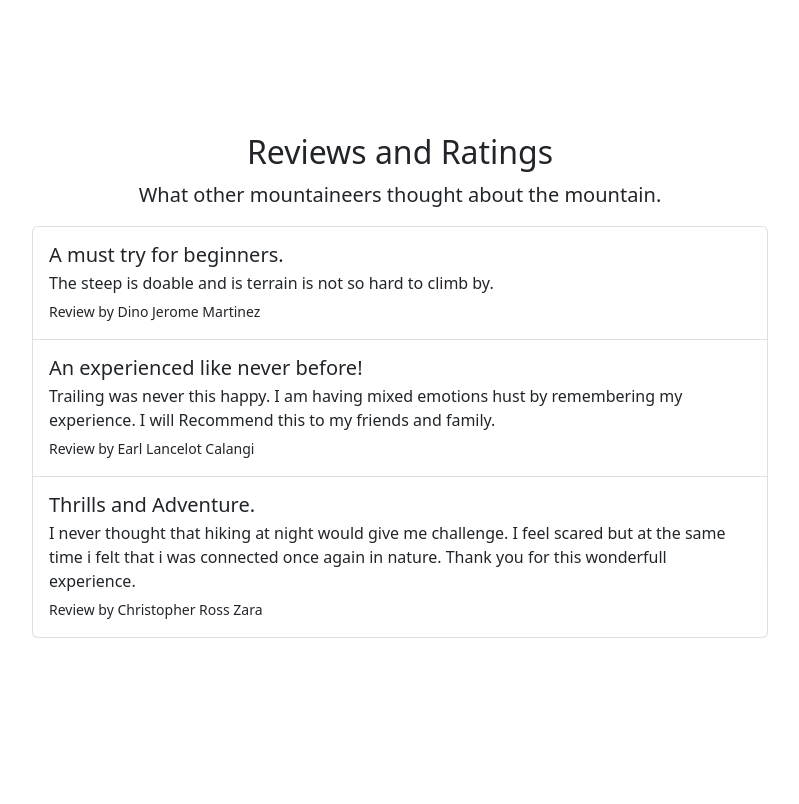
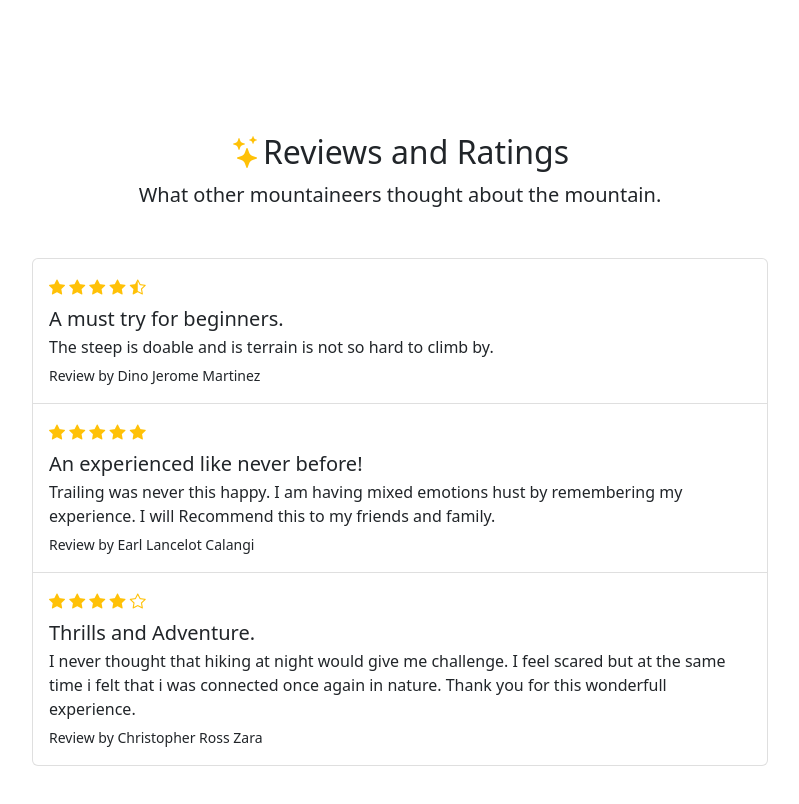
Before and after one commit to DAnoche/WD32P-MP1, a website built with webpack: page app/index.html in a window 1280 px wide. Shown: the part 4007-4811 px from the top of the page, without its empty margins (240-1039 px from the left). Before the commit the page ends 4705 px from the top, so only its background shows below. Built offline with nearby package versions, Linux system fonts and the light colour scheme.

Commit message:
Add star icons with colors

```diff
--- a/app/assets/scripts/app.js
+++ b/app/assets/scripts/app.js
@@ -1,6 +1,7 @@
 // Import our custom CSS
 import "../styles/styles.scss";
 import "../styles/styles.css";
+import "bootstrap-icons/font/bootstrap-icons.css";
 
 // Import all of Bootstrap's JS
 import * as bootstrap from "bootstrap";
--- a/app/index.html
+++ b/app/index.html
@@ -271,17 +271,24 @@
     <section id="reviews" class="bg-light">
       <div class="container-lg">
         <div class="text-center">
-          <h2>Reviews and Ratings</h2>
+          <h2><i class="bi bi-stars text-warning"></i>Reviews and Ratings</h2>
           <p class="lead">
             What other mountaineers thought about the mountain.
           </p>
         </div>
 
-        <div class="row justify-content-center">
+        <div class="row justify-content-center my-5">
           <div class="col-lg-8">
             <div class="list-group">
               <!-- Item 1 -->
               <div class="list-group-item py-3">
+                <div class="pb-2 text-warning">
+                  <i class="bi bi-star-fill"></i>
+                  <i class="bi bi-star-fill"></i>
+                  <i class="bi bi-star-fill"></i>
+                  <i class="bi bi-star-fill"></i>
+                  <i class="bi bi-star-half"></i>
+                </div>
                 <h5 class="mb-1">A must try for beginners.</h5>
                 <p class="mb-1">
                   The steep is doable and is terrain is not so hard to climb by.
@@ -290,6 +297,13 @@
               </div>
               <!-- Item 2 -->
               <div class="list-group-item py-3">
+                <div class="pb-2 text-warning">
+                  <i class="bi bi-star-fill"></i>
+                  <i class="bi bi-star-fill"></i>
+                  <i class="bi bi-star-fill"></i>
+                  <i class="bi bi-star-fill"></i>
+                  <i class="bi bi-star-fill"></i>
+                </div>
                 <h5 class="mb-1">An experienced like never before!</h5>
                 <p class="mb-1">
                   Trailing was never this happy. I am having mixed emotions hust
@@ -300,6 +314,13 @@
               </div>
               <!-- Item 3 -->
               <div class="list-group-item py-3">
+                <div class="pb-2 text-warning">
+                  <i class="bi bi-star-fill"></i>
+                  <i class="bi bi-star-fill"></i>
+                  <i class="bi bi-star-fill"></i>
+                  <i class="bi bi-star-fill"></i>
+                  <i class="bi bi-star"></i>
+                </div>
                 <h5 class="mb-1">Thrills and Adventure.</h5>
                 <p class="mb-1">
                   I never thought that hiking at night would give me challenge.
```
